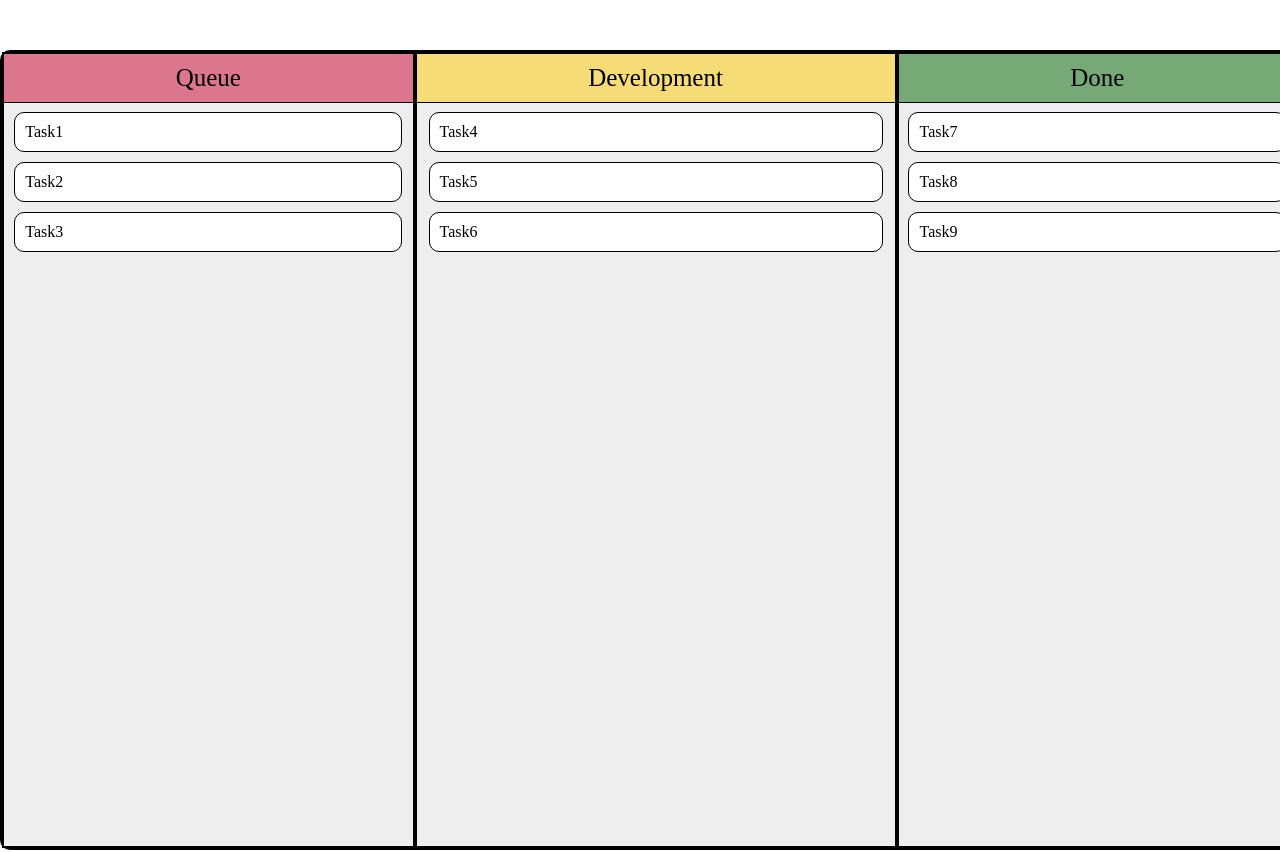
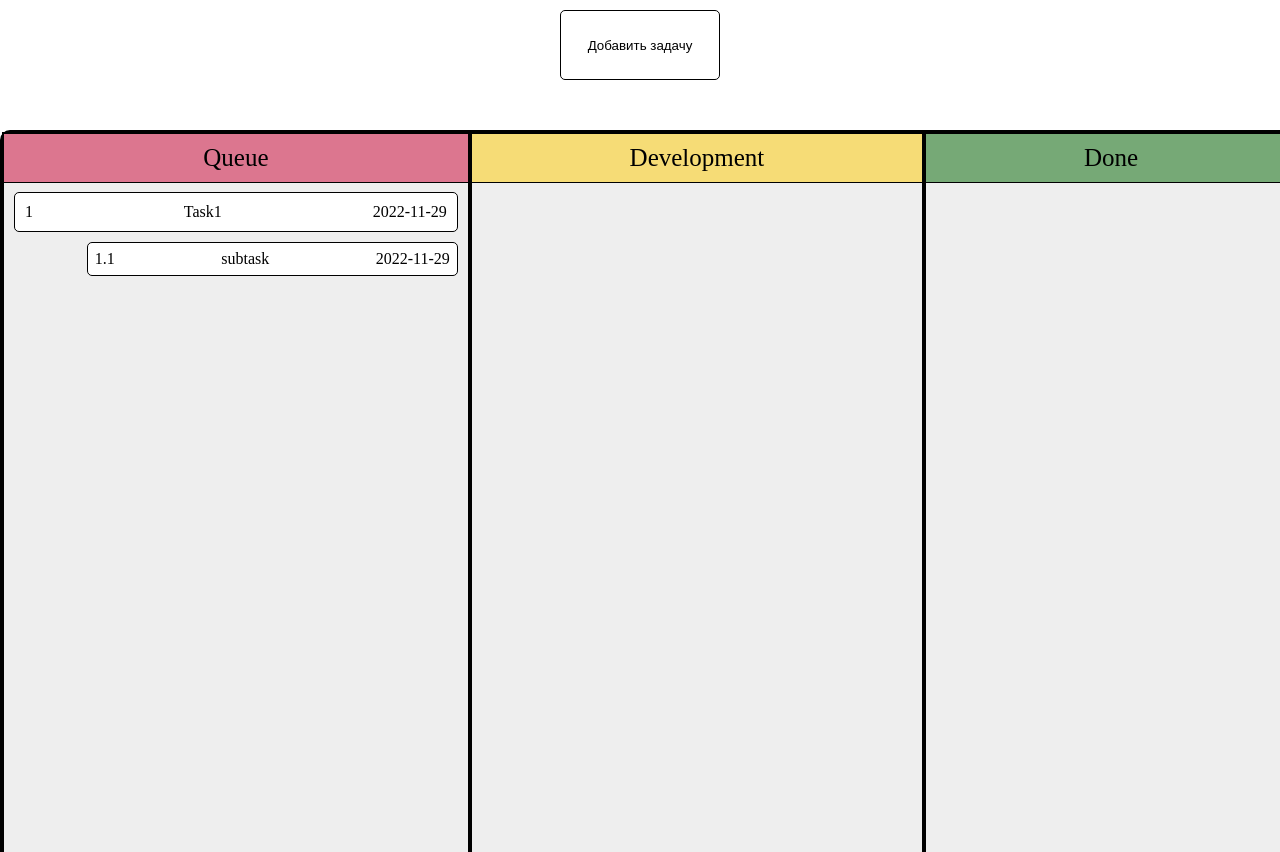
Before and after one commit to sjalavandring/task-manager, a React (Create React App) app: page /project in a window 1280 px wide. Shown: the top 852 px of the page. Built offline with nearby package versions, Linux system fonts and the light colour scheme; the HTML template or start-up script is replaced by a standard one.

Commit message:
возможность добавлять новые задачи

```diff
--- a/src/App.scss
+++ b/src/App.scss
@@ -15,3 +15,20 @@
   border: 2px solid black;
   border-radius: 10px;
 }
+
+.shadowBack {
+  position: fixed;
+  z-index: 2;
+  background-color: #000;
+  top: 0px;
+  bottom: 0px;
+  left: 0px;
+  right: 0px;
+  opacity: 0.85;
+  overflow: hidden;
+}
+
+.inactive {
+  display: none;
+  visibility: hidden;
+}
--- a/src/Components/TaskManager/TaskManager.scss
+++ b/src/Components/TaskManager/TaskManager.scss
@@ -17,8 +17,6 @@
     background-color: rgb(0, 102, 0, 0.5);
 }
 
-
-
 .tasks-column {
     position: static;
     flex-grow: 1;
@@ -32,6 +30,11 @@
     background-color: #EEE;
 }
 
+.task-box {
+    height: calc(100% - 48px);
+    overflow-y: scroll;
+}
+
 .task-list-title {
     text-align: center;
     padding: 10px;
@@ -41,11 +44,70 @@
 
 .task {
     position: relative;
-    width: 95%;
-    margin: 10px auto;
+    margin: 10px;
     padding: 10px;
     border: 1px solid #000;
-    border-radius: 10px;
+    border-radius: 5px;
     background-color: #fff;
-    z-index: 5;
+    z-index: 1;
 }
+
+.subtask {
+    @extend .task;
+    width: 80%;
+    margin: 10px 10px 10px auto;
+    padding: 7px;
+    align-self: flex-end;
+}
+
+.task-row {
+    display: flex;
+    justify-content: space-between;
+}
+
+.new-task-add {
+    display: block;
+    width: 160px;
+    height: 70px;
+    margin: 10px auto;
+    border: 1px solid black;
+    border-radius: 5px;
+    background-color: #fff;
+}
+
+.new-task-form {
+    position: fixed;
+    width: 800px;
+    max-width: 90%;
+    height: 300px;
+	top: 0px;
+	bottom: 0px;
+	left: 0px;
+	right: 0px;
+    margin: auto;
+    border: 1px solid black;
+    border-radius: 5px;
+    background-color: #fff;
+    z-index: 3;
+}
+
+.new-task-form-block {
+    display: flex;
+    width: 100%;
+}
+
+.new-task-form__item {
+    border: 2px solid #000;
+    border-radius: 4px;
+    height: 40px;
+    width: 100%;
+    margin:10px;
+    padding: 10px;
+}
+
+.new-task-form_textarea {
+    height: 150px;
+}
+
+input:invalid:not(:placeholder-shown) {border-color: red;}
+input:valid:not(:placeholder-shown) {border-color: green;}
--- a/src/Components/TaskManager/TaskManager.tsx
+++ b/src/Components/TaskManager/TaskManager.tsx
@@ -1,31 +1,88 @@
-import React from 'react'
+import React, { useState, useEffect } from 'react'
+import warningImg from  '../../img/warning.jpg'
+import { useDrag, useDrop } from 'react-dnd';
 import { useSelector, useDispatch } from 'react-redux/es/exports'
 import type {taskListType} from './../../store/store';
+
 
 function TaskManager () {
     const dispatch = useDispatch()
     const taskListInfo = useSelector((state: taskListType[]) => state)
-    let taskList = taskListInfo.map((column: taskListType) => {
+    let [isTaskAdding, setTaskAdding] = useState<boolean>(false)
+
+    let taskList = taskListInfo.map((column) => {
         return (
-            <div className="tasks-column">
-                <div className="tasks-list">
-                    <div className={"task-list-title " + `column-${column.status}` }>{column.status}</div>
+            <div className="tasks-column" >
+                <div className="tasks-list" >
+
+                        <div draggable="true" className={"task-list-title " + `column-${column.status}` }>{column.status}</div>
+                        <div className='task-box'>
                             {column.tasks.map((task) => {
                                 return (
-                            <div className="task" draggable="true">{task.title}</div>
+                                    <>
+                                        <div className="task task-container" key={task.id}>
+                                            <div className="task-row">
+                                                <div className="task-row__item">{task.id}</div>
+                                                <div className="task-row__item">{task.title}</div>
+                                                <div className="task-row__item">{task.dateOfCreate}</div>
+                                            </div>
+                                        </div>
+                                        {task.subtasks != undefined ? task.subtasks.map((subtask) => {
+                                            return (
+                                                <div className="subtask" key={subtask.id}>
+                                                    <div className="task-row">
+                                                        <div className="task-row__item">{task.id + "." + subtask.id}</div>
+                                                        <div className="task-row__item">{subtask.title}</div>
+                                                        <div className="task-row__item">{subtask.dateOfCreate}</div>
+                                                    </div>
+                                                </div>
+                                            )
+                                        }) : ""}
+                                    </>
                                 )
                             })}
+                    </div>
                 </div>
             </div>
         )
     })
 
+    function Taskform () {
+        let [taskTitle, setTaskTitle] = useState('')
+        let [taskDescription, setTaskDescription] = useState('')
+        let [taskPriority, setTaskPriority] = useState('')
+
+        function checkTargetValue(element: any) {
+            setTaskTitle((element.target.value).search(element.target.pattern) != -1 ? element.target.value : "" )
+        }
+
         return (
+            <form className={"new-task-form " + (isTaskAdding ? "" : "inactive")}>
+                <div className="new-task-form-block">
+                    <input className="new-task-form__item" type="text" placeholder="Имя задачи (до 10 символов)" pattern="[A-Za-zА-Яа-яЁё]{1,10}" onChange={(e) => console.log(e.target.pattern)} required/>
+                    <input className="new-task-form__item" type="text" placeholder="Приоритет (от 1 до 3, где 1 - наибольший приоритет)" pattern="[1-3]" required/>
+                </div>
+                <div className="new-task-form-block">
+                    <input className="new-task-form__item new-task-form_textarea" type="textarea" placeholder="Имя задачи (до 100 символов)" pattern="[A-Za-zА-Яа-яЁё]{,100}"/>
+                </div>
+                <div className="new-task-form-block">
+                    <button className='new-task-form__item submit_button' type="submit" onClick={() => {dispatch({type: "add_task", description: 'testdesc', title: "testtitle", priority: 2})}}>Создать задачу</button>
+                </div>
+            </form>
+        )
+    }
+
+    return (
+        <>
+            <button className="new-task-add" onClick={() => {setTaskAdding(true)}}>Добавить задачу</button>
+            {isTaskAdding  ? <Taskform/> : null}
+            <div className={isTaskAdding ? "shadowBack" : ""} onClick={() => {setTaskAdding(false)}}></div>
             <div className="task-manager wrapper">
                 <div className="task-manager-columns">
                     {taskList}
                 </div>
             </div>
+        </>
     )
 }
 
--- /dev/null
+++ b/src/my-module.d.ts
@@ -0,0 +1,2 @@
+declare module '*.jpg'
+declare module '*.png'
--- a/src/store/store.tsx
+++ b/src/store/store.tsx
@@ -1,22 +1,73 @@
 import {combineReducers, createStore} from 'redux'
+
+type CommentType = {
+    text: string,
+    subcomments: CommentType[],
+}
 
 type taskListType = {
     id: number,
     status: string,
     tasks: {
         id: number,
-        title: string
+        type: string,
+        title: string,
+        dateOfCreate: string,
+        dateOfDone?: string,
+        timeInDev?: string,
+        description: string,
+        priority: number,
+        comments?: CommentType,
+        subtasks?: {
+            id: number,
+            type: string,
+            title: string,
+            dateOfCreate: string,
+            dateOfDone?: string,
+            timeInDev?: string,
+            description: string,
+            priority: number,
+        }[],
+
     }[]
 }
 
 let taskListInfo: taskListType[] = [
-    {id: 1, status: "Queue", tasks: [{id: 1, title: "Task1"}, {id: 2, title: "Task2"}, {id: 3, title: "Task3"}]},
-    {id: 2, status: "Development", tasks: [{id: 4, title: "Task4"}, {id: 5, title: "Task5"}, {id: 6, title: "Task6"}]},
-    {id: 3, status: "Done", tasks: [{id: 7, title: "Task7"}, {id: 8, title: "Task8"}, {id: 9, title: "Task9"}]}
+    {id: 1, status: "Queue", tasks: [
+        {
+            id: 1,
+            title: "Task1",
+            dateOfCreate: (new Date()).toISOString().slice(0,10),
+            type: "task",
+            description: "test description, test description, test description",
+            priority: 1,
+            subtasks: [{
+                id: 1,
+                type: "subtask",
+                title: "subtask",
+                dateOfCreate: (new Date()).toISOString().slice(0,10),
+                description: "test",
+                priority: 1,
+            }]
+        }]},
+    {id: 2, status: "Development", tasks: []},
+    {id: 3, status: "Done", tasks: []}
 ]
 
 let taskInfoReducer = (state = taskListInfo, action: any) => {
     switch (action.type) {
+        case "add_task" :
+            let newTasks = taskListInfo[0].tasks;
+            newTasks.push({
+                id: taskListInfo[0].tasks.length + 1,
+                type: "task",
+                title: action.title,
+                dateOfCreate: (new Date()).toISOString().slice(0,10),
+                description: action.description,
+                priority: action.priority,
+            })
+            console.log({...state, tasks: newTasks})
+            return [{...state[0], tasks: newTasks}, {...state[1]}, {...state[2]}]
         default:
             return state
     }
```
Also changed, not shown: src/img/warning.jpg (added). Lines whose indentation alone changed are shown as unchanged.
